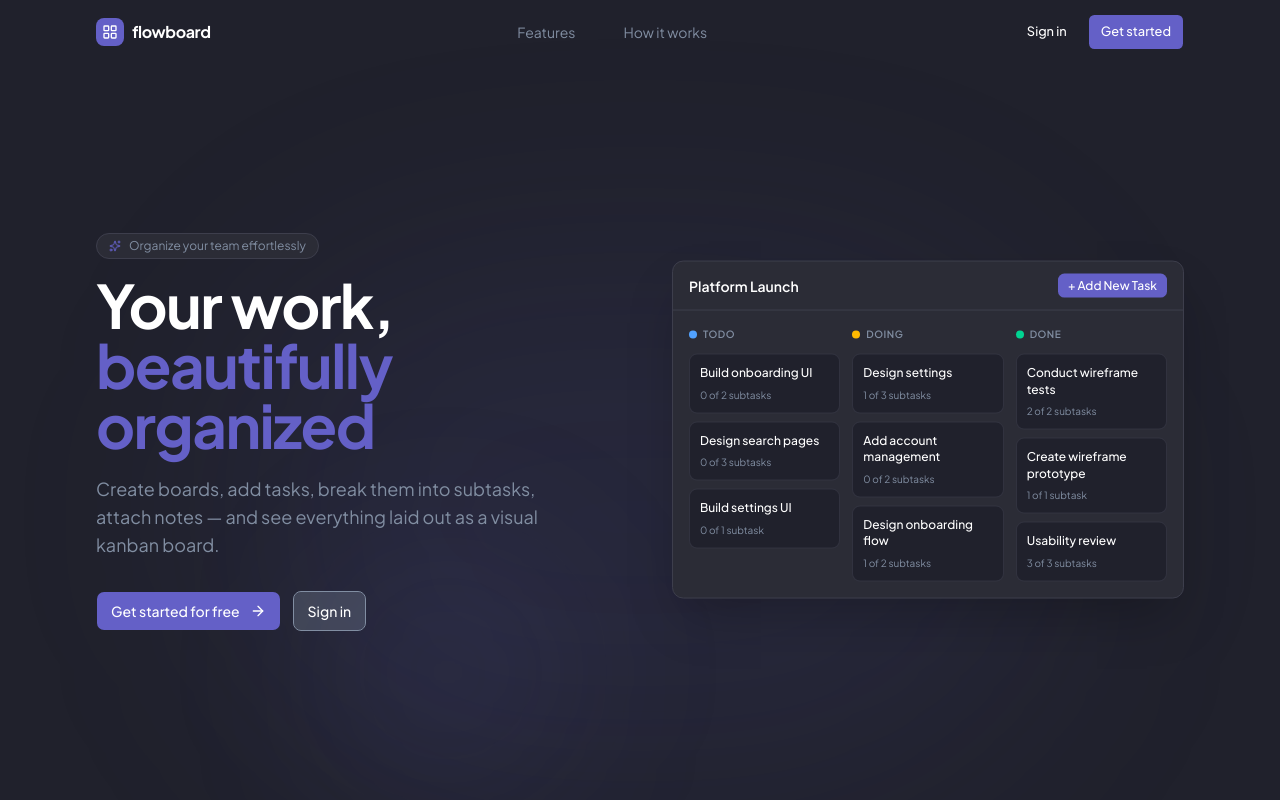
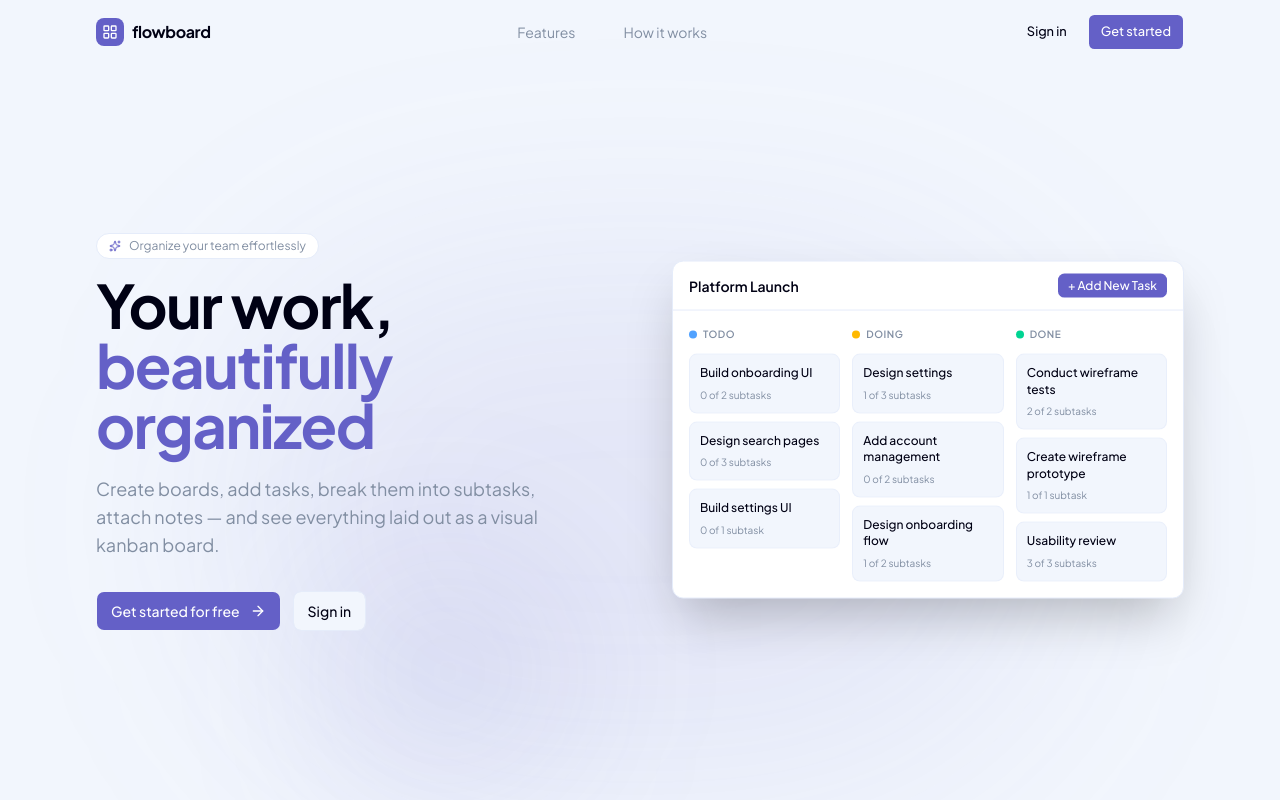
Before and after one commit to dev-anurag-singh/Flowboard, a Next.js app: page / in a window 1280 px wide. Shown: the top 800 px of the page. Built offline with nearby package versions, Linux system fonts and the light colour scheme.

Commit message:
feat: add next-themes with ThemeProvider

```diff
--- a/app/layout.tsx
+++ b/app/layout.tsx
@@ -1,5 +1,6 @@
 import type { Metadata } from "next";
 import { Plus_Jakarta_Sans } from "next/font/google";
+import { Providers } from "./providers";
 import "./globals.css";
 
 const font = Plus_Jakarta_Sans({
@@ -19,8 +20,10 @@ export default function RootLayout({
   children: React.ReactNode;
 }>) {
   return (
-    <html lang="en" className={`${font.variable} dark`}>
-      <body className="min-h-screen antialiased">{children}</body>
+    <html lang="en" className={font.variable} suppressHydrationWarning>
+      <body className="min-h-screen antialiased">
+        <Providers>{children}</Providers>
+      </body>
     </html>
   );
 }
--- /dev/null
+++ b/app/providers.tsx
@@ -0,0 +1,16 @@
+"use client"
+
+import { ThemeProvider } from "next-themes"
+
+export function Providers({ children }: { children: React.ReactNode }) {
+  return (
+    <ThemeProvider
+      attribute="class"
+      defaultTheme="system"
+      enableSystem
+      disableTransitionOnChange
+    >
+      {children}
+    </ThemeProvider>
+  )
+}
--- a/package.json
+++ b/package.json
@@ -14,6 +14,7 @@
     "lucide-react": "^1.7.0",
     "motion": "^12.38.0",
     "next": "16.2.1",
+    "next-themes": "^0.4.6",
     "radix-ui": "^1.4.3",
     "react": "19.2.4",
     "react-dom": "19.2.4",
```
Also changed, not shown: 1 other file (tests, documents, lock files or other folders).
